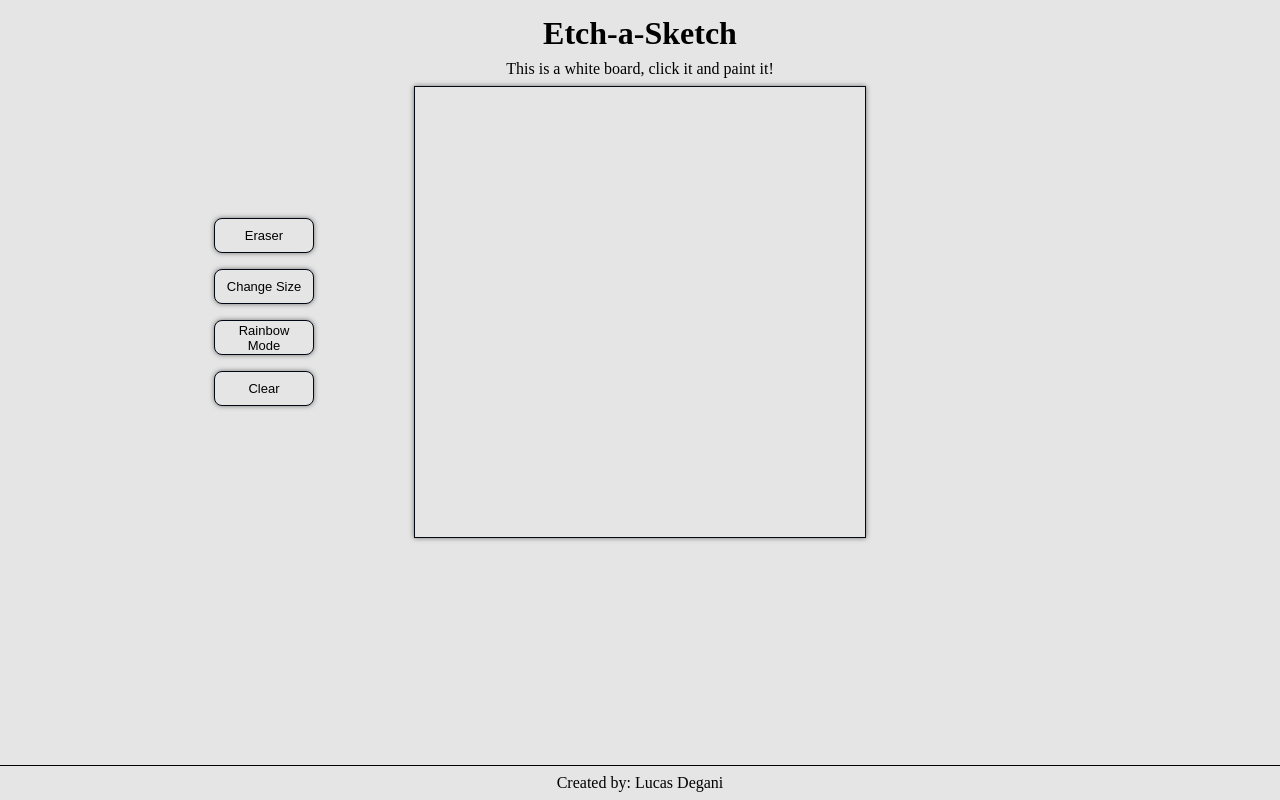
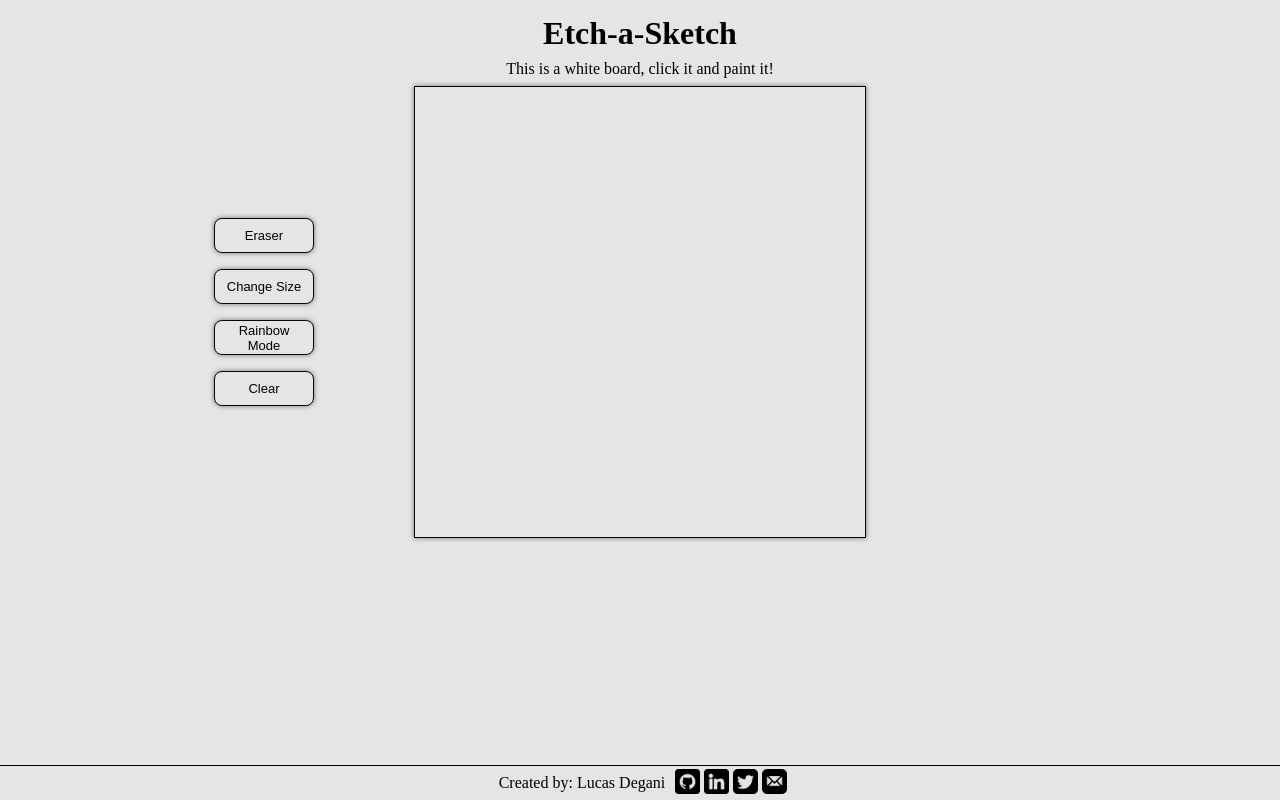
Before and after one commit to ldegani/etch_a_sketch, a plain HTML site: page index.html in a window 1280 px wide. Drawn offline with Linux system fonts and the light colour scheme.

Commit message:
Update footer with social icons and links

```diff
--- a/index.html
+++ b/index.html
@@ -27,5 +27,9 @@
 </body>
 <footer>
   <p>Created by: Lucas Degani</p>
+  <a href="https://github.com/ldegani"><img src="./icons/github.png" alt="GitHub Icon" width="25"></a>
+  <a href="https://www.linkedin.com/in/degani-lucas/"><img src="./icons/linkedin.png" alt="LinkedIn Icon" width="25"></a>
+  <a href="https://twitter.com/lgdegani"><img src="./icons/twitter.png" alt="Twitter Icon" width="25"></a>
+  <a href="mailto:lucas.degani@outlook.com"><img src="./icons/mail.png" alt="E-mail Icon" width="25"></a>
 </footer>
 </html>
--- a/style.css
+++ b/style.css
@@ -94,9 +94,15 @@ p {
 }
 
 footer {
+  display: flex;
+  justify-content: center;
+  align-items: center;
   position: fixed;
   left: 0;
   bottom: 0;
   width: 100%;
   border-top: 0.5px solid black;
 }
+a {
+  margin: 0 2px;
+}
```
Also changed, not shown: icons/github.png (added), icons/linkedin.png (added), icons/mail.png (added), icons/twitter.png (added).
